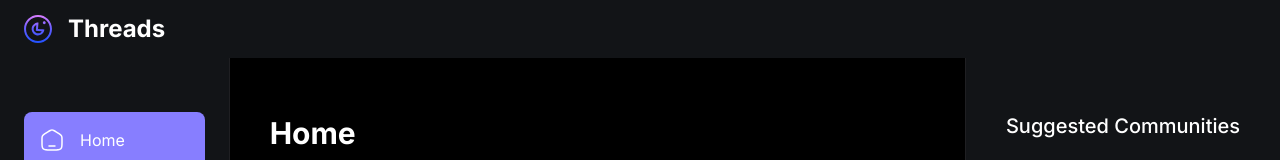
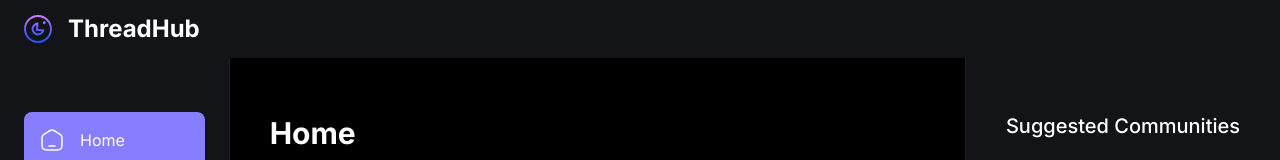
Before and after one commit to PratikshaSontakke/threads, a Next.js app: page / in a window 1280 px wide. Shown: the top 160 px of the page. Built offline with nearby package versions, Linux system fonts and the light colour scheme; no server answers.

Commit message:
changed app name

```diff
--- a/app/(auth)/layout.tsx
+++ b/app/(auth)/layout.tsx
@@ -3,7 +3,7 @@ import '../globals.css'
 import { ClerkProvider } from "@clerk/nextjs"
 import { Inter } from "next/font/google";
 export const metadata ={
-    title: 'Threads',
+    title: 'ThreadHub',
     description: 'Next.js 13 Application'
 }
 
--- a/app/(root)/layout.tsx
+++ b/app/(root)/layout.tsx
@@ -11,7 +11,7 @@ import MobileBottombar from '@/components/shared/MobileBottombar'
 const inter = Inter({ subsets: ['latin'] })
 
 export const metadata ={
-  title: 'Threads',
+  title: 'ThreadHub',
   description: 'Next.js 13 Application'
 }
 
--- a/components/shared/Topbar.tsx
+++ b/components/shared/Topbar.tsx
@@ -8,7 +8,7 @@ function Topbar() {
     <nav className='topbar'>
       <Link href='/' className='flex items-center gap-4'>
         <Image src='/assets/logo.svg' alt='logo' width={28} height={28} />
-        <p className='text-heading3-bold text-light-1 max-xs:hidden'>Threads</p>
+        <p className='text-heading3-bold text-light-1 max-xs:hidden'>ThreadHub</p>
       </Link>
 
       <div className='flex items-center gap-1'>
```
